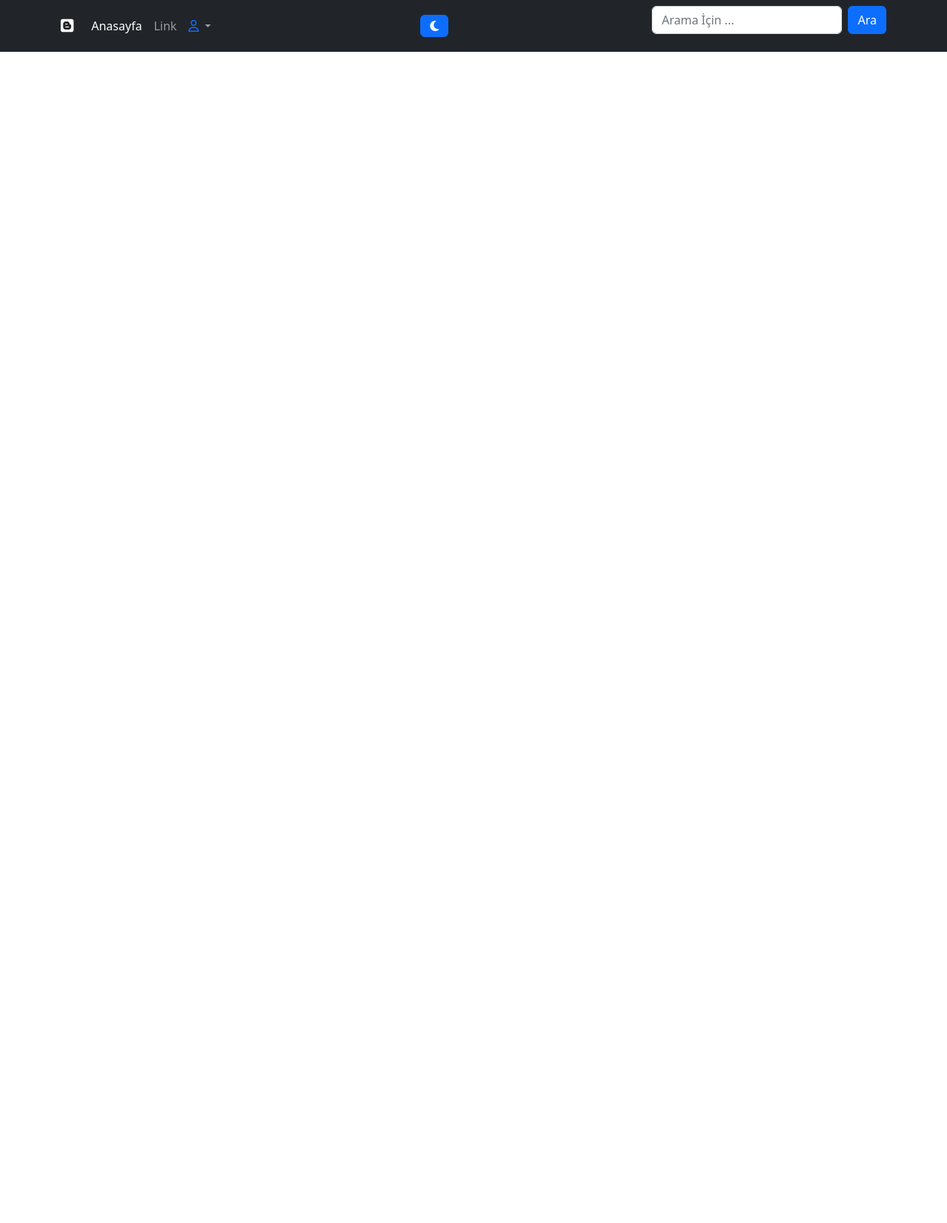
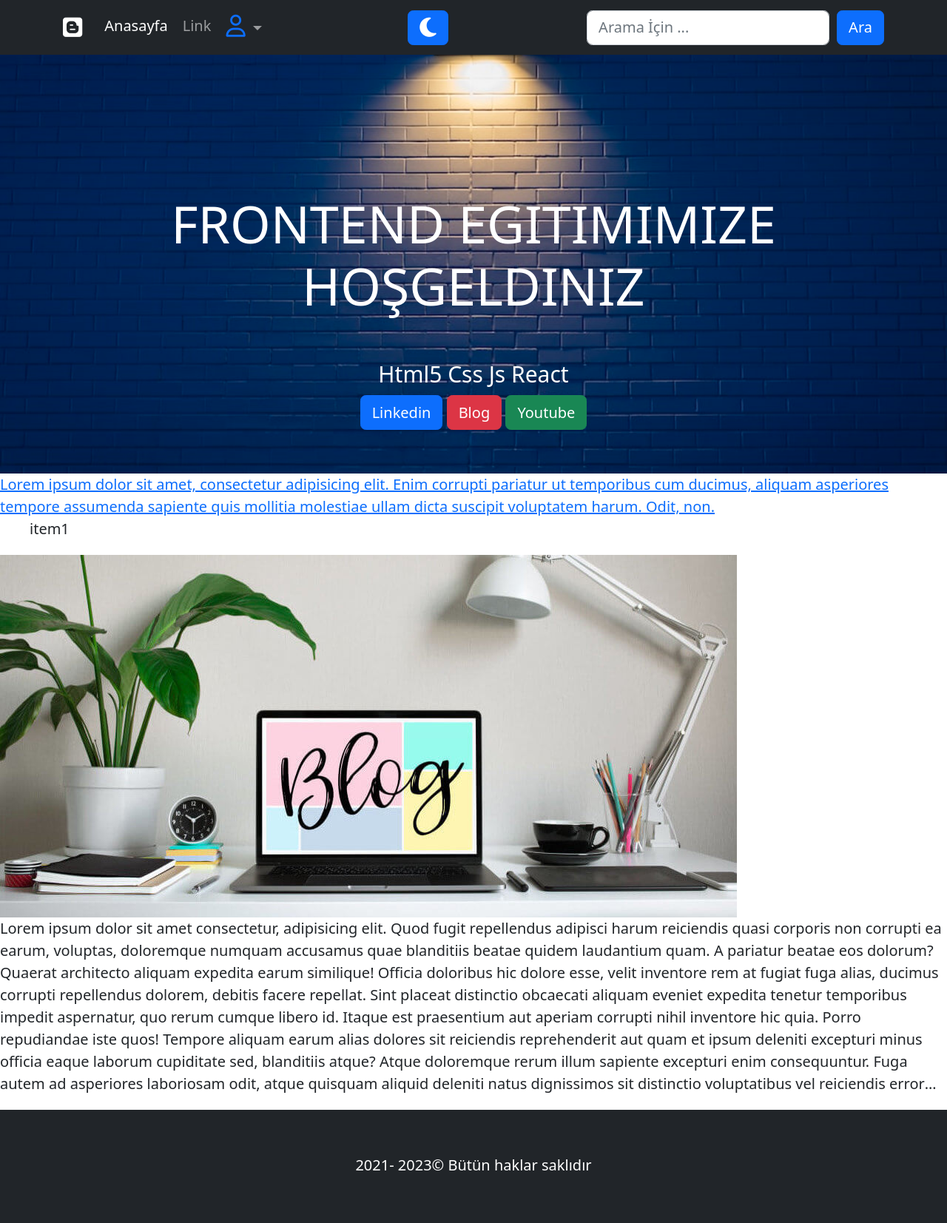
Before and after one commit to MehmetHan69/ibb-Frontend, a plain HTML site: page index.html in a window 1280 px wide. Shown: the whole page at 74% size. Before the commit the page ends 800 px from the top, so only its background shows below. Drawn offline with nearby package versions, Linux system fonts and the light colour scheme.

Commit message:
search and darkMode

```diff
--- a/index.html
+++ b/index.html
@@ -3,95 +3,200 @@
     <meta charset="UTF-8" />
     <meta name="viewport" content="width=device-width, initial-scale=1.0" />
     <title>Document</title>
+    <link rel="stylesheet" href="style.css" />
     <!-- bootstrap link-->
-    <link href="https://cdn.jsdelivr.net/npm/bootstrap@5.2.1/dist/css/bootstrap.min.css" rel="stylesheet"
-    integrity="sha384-iYQeCzEYFbKjA/T2uDLTpkwGzCiq6soy8tYaI1GyVh/UjpbCx/TYkiZhlZB6+fzT" crossorigin="anonymous" />
+    <link
+      href="https://cdn.jsdelivr.net/npm/bootstrap@5.2.1/dist/css/bootstrap.min.css"
+      rel="stylesheet"
+      integrity="sha384-iYQeCzEYFbKjA/T2uDLTpkwGzCiq6soy8tYaI1GyVh/UjpbCx/TYkiZhlZB6+fzT"
+      crossorigin="anonymous"
+    />
     <!--scrpt-->
-    <script src="https://cdn.jsdelivr.net/npm/@popperjs/core@2.11.8/dist/umd/popper.min.js" integrity="sha384-I7E8VVD/ismYTF4hNIPjVp/Zjvgyol6VFvRkX/vR+Vc4jQkC+hVqc2pM8ODewa9r" crossorigin="anonymous"></script>
-<script src="https://cdn.jsdelivr.net/npm/bootstrap@5.3.1/dist/js/bootstrap.min.js" integrity="sha384-Rx+T1VzGupg4BHQYs2gCW9It+akI2MM/mndMCy36UVfodzcJcF0GGLxZIzObiEfa" crossorigin="anonymous"></script>
+
 
     <!--  google font -->
-<link href="https://fonts.googleapis.com/css2?family=Manrope&display=swap" rel="stylesheet">
+    <link
+      href="https://fonts.googleapis.com/css2?family=Manrope&display=swap"
+      rel="stylesheet"
+    />
 
     <!-- font awsome-->
-<link rel="stylesheet" href="https://cdnjs.cloudflare.com/ajax/libs/font-awesome/6.4.0/css/all.min.css"
+    <link
+      rel="stylesheet"
+      href="https://cdnjs.cloudflare.com/ajax/libs/font-awesome/6.4.0/css/all.min.css"
       integrity="sha512-iecdLmaskl7CVkqkXNQ/ZH/XLlvWZOJyj7Yy7tcenmpD1ypASozpmT/E0iPtmFIB46ZmdtAc9eNBvH0H/ZpiBw=="
-        crossorigin="anonymous" referrerpolicy="no-referrer" />
+      crossorigin="anonymous"
+      referrerpolicy="no-referrer"
+    />
 
     <!-- jquery  -->
-     <script src="https://code.jquery.com/jquery-1.12.4.js"></script>
-     <script src="https://code.jquery.com/ui/1.12.1/jquery-ui.js"></script>
+    <link rel="stylesheet" href="//code.jquery.com/ui/1.13.1/themes/base/jquery-ui.css">
+    <script src="https://code.jquery.com/jquery-3.6.0.js"></script>
+    <script src="https://code.jquery.com/ui/1.13.1/jquery-ui.js"></script>
+
   </head>
 
-  <body data-bs-spy="scroll" data-bs-target = "#navbar_id">
+  <body data-bs-spy="scroll" data-bs-target="#navbar_id">
     <!-- Start codes -->
 
     <!-- start Nav code-->
-        <nav id="navbar_id" class="navbar navbar-expand-lg bg-body-tertiary navbar-dark bg-dark fixed-top">
-            <div class="container"> <!-- container-fluid -->
-                <a class="navbar-brand" href="#"><i class="fa-brands fa-blogger"></i></a>
+    <nav
+      id="navbar_id"
+      class="navbar navbar-expand-lg bg-body-tertiary navbar-dark bg-dark fixed-top"
+    >
+      <div class="container">
+        <!-- container-fluid -->
+        <a class="navbar-brand" href="#"
+          ><i class="fa-brands fa-blogger"></i
+        ></a>
         <!-- buttonda redirect yap -->
-                <button class="navbar-toggler" type="button" data-bs-toggle="collapse"
-                    data-bs-target="#navbarSupportedContent" aria-controls="navbarSupportedContent" aria-expanded="false"
-                    aria-label="Toggle navigation">
+        <button
+          class="navbar-toggler"
+          type="button"
+          data-bs-toggle="collapse"
+          data-bs-target="#navbarSupportedContent"
+          aria-controls="navbarSupportedContent"
+          aria-expanded="false"
+          aria-label="Toggle navigation"
+        >
           <span class="navbar-toggler-icon"></span>
         </button>
         <div class="collapse navbar-collapse" id="navbarSupportedContent">
           <ul class="navbar-nav me-auto mb-2 mb-lg-0">
             <li class="nav-item">
-                            <a class="nav-link active" aria-current="page" href="index.html">Anasayfa</a>
+              <a class="nav-link active" aria-current="page" href="index.html"
+                >Anasayfa</a
+              >
             </li>
             <li class="nav-item">
               <a class="nav-link" href="#">Link</a>
-
             </li>
             <li class="nav-item dropdown">
-                            <a class="nav-link dropdown-toggle" href="#" role="button" data-bs-toggle="dropdown"
-                                aria-expanded="false">
+              <a
+                class="nav-link dropdown-toggle"
+                href="#"
+                role="button"
+                data-bs-toggle="dropdown"
+                aria-expanded="false"
+              >
                 <i class="fa-regular fa-user text-primary"></i>
-
               </a>
               <ul class="dropdown-menu">
-                                <li><a class="dropdown-item" data-bs-toggle="modal" data-bs-target="#loginId">Login</a></li>
+                <li>
+                  <a
+                    class="dropdown-item"
+                    data-bs-toggle="modal"
+                    data-bs-target="#loginId"
+                    >Login</a
+                  >
+                </li>
                 <li><a class="dropdown-item" href="#">Register</a></li>
                 <li>
-                                    <hr class="dropdown-divider">
+                  <hr class="dropdown-divider" />
                 </li>
-                                <li><a class="dropdown-item" href="#">Something else here</a></li>
+                <li>
+                  <a class="dropdown-item" href="#">Something else here</a>
+                </li>
               </ul>
             </li>
           </ul>
           <ul class="navbar-nav me-auto mb-2 mb-lg-0">
             <li class="nav-item">
-                            <button class="btn btn-primary" onclick="darkModu()"> <i class="fa-solid fa-moon"></i></button>
+              <button class="btn btn-primary" onclick="darkModu()">
+                <i class="fa-solid fa-moon"></i>
+              </button>
             </li>
           </ul>
           <form class="d-flex" role="search">
-                        <input id="tags" class="form-control me-2" type="search" placeholder="Arama İçin ..."
-                            aria-label="Search">
-                        <button class="btn btn-primary" type="submit">Ara</button> <!-- btn-outline-success
+            <input
+              id="tags"
+              class="form-control me-2"
+              type="search"
+              placeholder="Arama İçin ..."
+              aria-label="Search"
+            />
+            <button class="btn btn-primary" type="submit">Ara</button>
+            <!-- btn-outline-success
                   -->
           </form>
         </div>
       </div>
-
-
     </nav>
     <!-- end  Nav code-->
 
     <!-- start Header code-->
-    <header id="header_id"></header>
+    <header id="header_id">
+      <div class="text-white">
+        <div class="container text-center">
+          <div class="p-5 text-uppercase display-4">
+            Frontend egitimimize hoşgeldiniz
+          </div>
+          <h4>Html5 Css Js React</h4>
+          <a href="" class="btn btn-primary">Linkedin</a>
+          <a href="" class="btn btn-danger">Blog</a>
+          <a href="" class="btn btn-success">Youtube</a>
+        </div>
+      </div>
+    </header>
     <!-- end Header code-->
 
     <!-- start  main code-->
-    <main id="main_id"></main>
+    <main id="main_id">
+      <section>
+        <a href="#"
+          >Lorem ipsum dolor sit amet, consectetur adipisicing elit. Enim
+          corrupti pariatur ut temporibus cum ducimus, aliquam asperiores
+          tempore assumenda sapiente quis mollitia molestiae ullam dicta
+          suscipit voluptatem harum. Odit, non.
+        </a>
+        <ul>
+          <li>item1</li>
+        </ul>
+        <img src="blog-e1630478773246.jpg" />
+        <p class="line-clamp8">
+          Lorem ipsum dolor sit amet consectetur, adipisicing elit. Quod fugit
+          repellendus adipisci harum reiciendis quasi corporis non corrupti ea
+          earum, voluptas, doloremque numquam accusamus quae blanditiis beatae
+          quidem laudantium quam. A pariatur beatae eos dolorum? Quaerat
+          architecto aliquam expedita earum similique! Officia doloribus hic
+          dolore esse, velit inventore rem at fugiat fuga alias, ducimus
+          corrupti repellendus dolorem, debitis facere repellat. Sint placeat
+          distinctio obcaecati aliquam eveniet expedita tenetur temporibus
+          impedit aspernatur, quo rerum cumque libero id. Itaque est praesentium
+          aut aperiam corrupti nihil inventore hic quia. Porro repudiandae iste
+          quos! Tempore aliquam earum alias dolores sit reiciendis reprehenderit
+          aut quam et ipsum deleniti excepturi minus officia eaque laborum
+          cupiditate sed, blanditiis atque? Atque doloremque rerum illum
+          sapiente excepturi enim consequuntur. Fuga autem ad asperiores
+          laboriosam odit, atque quisquam aliquid deleniti natus dignissimos sit
+          distinctio voluptatibus vel reiciendis error nostrum adipisci earum,
+          totam corporis. Temporibus amet nemo iusto laboriosam, unde
+          voluptates!
+        </p>
+      </section>
+    </main>
     <!-- end  main code-->
 
     <!--start  Footer  code-->
-    <footer id="footer_id"></footer>
+    <footer id="footer_id" class="bg-dark">
+      <div class="text-center p-5 bg-dark" id="copy_right">2021- <span id="date_id" ></span>&copy; Bütün haklar saklıdır</div>
+    </footer>
     <!--end footer code-->
 
     <!--End code-->
+    <script src="tamplate.js"></script>
+    <script
+    src="https://cdn.jsdelivr.net/npm/@popperjs/core@2.11.8/dist/umd/popper.min.js"
+    integrity="sha384-I7E8VVD/ismYTF4hNIPjVp/Zjvgyol6VFvRkX/vR+Vc4jQkC+hVqc2pM8ODewa9r"
+    crossorigin="anonymous"
+  ></script>
+
+  <script
+    src="https://cdn.jsdelivr.net/npm/bootstrap@5.3.1/dist/js/bootstrap.min.js"
+    integrity="sha384-Rx+T1VzGupg4BHQYs2gCW9It+akI2MM/mndMCy36UVfodzcJcF0GGLxZIzObiEfa"
+    crossorigin="anonymous"
+  ></script>
+
+
   </body>
-
 </html>
--- /dev/null
+++ b/style.css
@@ -0,0 +1,103 @@
+/*
+Project Name: one page blog
+Project Author: Design and Codes Mehmet Han Koç
+Version: V1
+Description: This is website , blog project
+*/
+
+:root{
+    --tamplateBgColor:rgb(54, 55, 56);
+}
+
+*{
+    margin:0px;
+    padding:0;
+    box-sizing:border-box;
+}
+html{
+    font-size: 20px;
+}
+body{
+    font-family: 'Manrope', sans-serif;
+    line-height: 1.2;
+}
+a{
+    text-decoration: none;
+}
+i{
+    font-size: 1.5rem;
+}
+ul{
+    list-style-type: none;
+}
+.fSize1{
+    font-size: 1rem; /* 15 * 1 */
+}
+.fSize2{
+    font-size: 2rem; /* 15 * 2 */
+}
+.fSize3{
+    font-size: 3rem; /* 15 * 2 */
+}
+.fSize{
+    font-size: 4rem ;
+}
+img{
+    max-width: 100%;
+    height: auto;
+}
+img:hover{
+    opacity: 0.8;
+    box-shadow: 1px 1px 4px 1px  blue;
+    transition: 2s all;
+    cursor: pointer;
+}
+
+.my_clearfix::after{
+    content:"";
+    display: block;
+    clear: both;
+}
+.line-clamp5{
+    -webkit-box-orient: vertical;
+    -webkit-line-clamp: 5;
+    display: -webkit-box;
+    overflow: hidden;
+
+}
+.line-clamp8{
+    -webkit-box-orient: vertical;
+    -webkit-line-clamp: 8;
+    display: -webkit-box;
+    overflow: hidden;
+
+}
+
+.line-clamp10{
+    -webkit-box-orient: vertical;
+    -webkit-line-clamp: 10;
+    display: -webkit-box;
+    overflow: hidden;
+
+}
+/*  header*/
+.dark_mode{
+    background-color:var(--tamplateBgColor);
+    color:#ffffff;
+}
+* header{
+   background-image: url(photo-1553095066-5014bc7b7f2d.jpeg);
+   background-repeat: no-repeat;
+   background-size: cover;
+   background-position: 50% 50%;
+
+   height: 80vh;
+   padding-top: 10rem;
+}
+
+footer{
+    min-height: 10rem;
+    width: auto;
+
+    color: white;
+}
--- /dev/null
+++ b/tamplate.js
@@ -0,0 +1,20 @@
+// dark mode
+let darkModu = ()=> {
+    window.document.classList.toggle("dark_Mode")
+};
+
+// input search
+$(document).ready(function(){
+    const searchApi = ["adana","balıkesir","malatya","çorum","denizli"];
+$("#tags").autocomplete({
+    source:searchApi
+})
+})
+
+//footer
+let newDate =()=> {
+    const date = new Date().getFullYear();
+    //document.getElementById("date_id").innerHTML= new Date().getFullYear()
+    $("#date_id").html(date)
+}
+newDate()
```
Also changed, not shown: abstract-uv-ultraviolet-light-composition_23-2149243965.avif (added), b04d21cb37539c8f1de9dafc4dfc21d1c9268c07.jpeg (added), blog-e1630478773246.jpg (added), photo-1553095066-5014bc7b7f2d.jpeg (added). Lines whose indentation alone changed are shown as unchanged.
